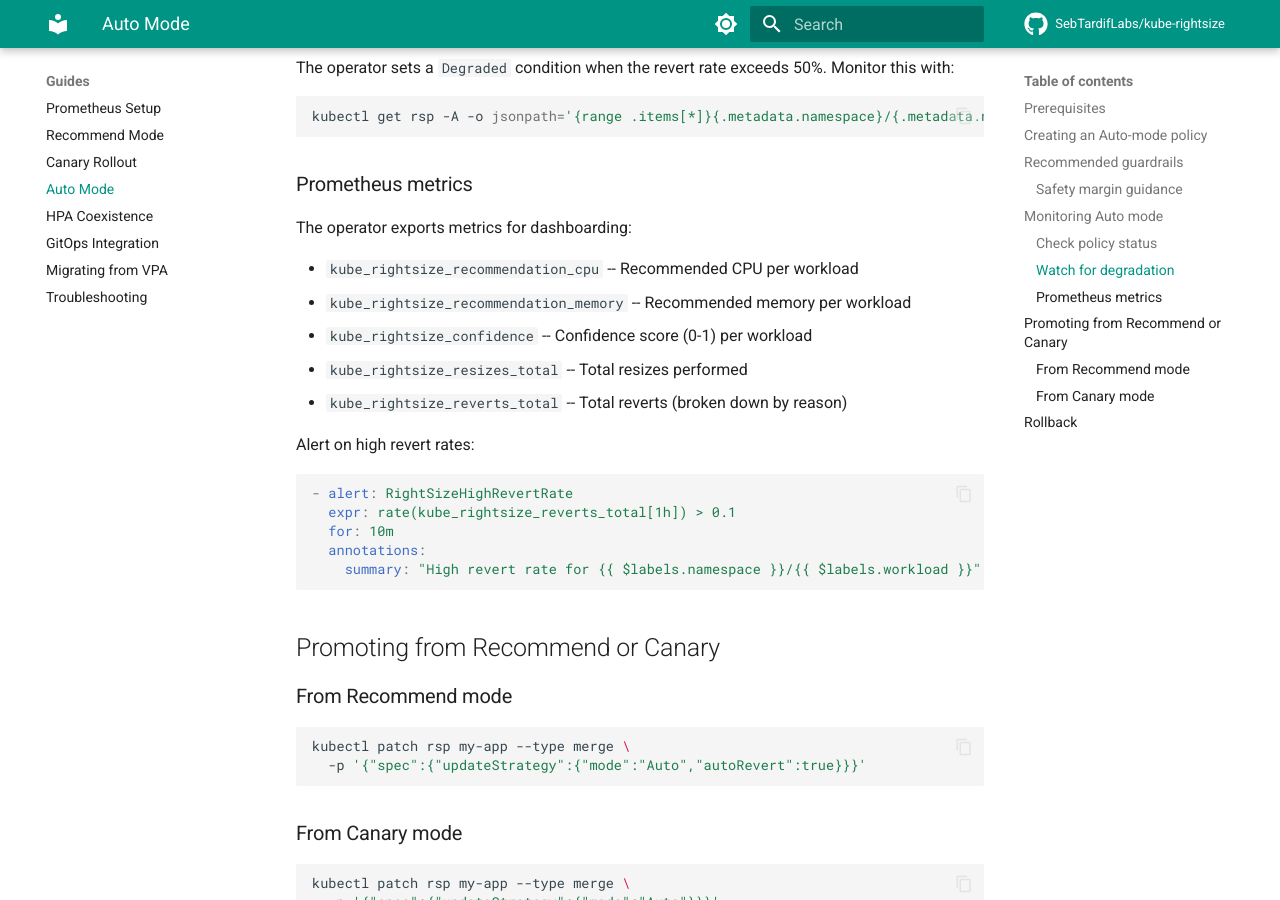
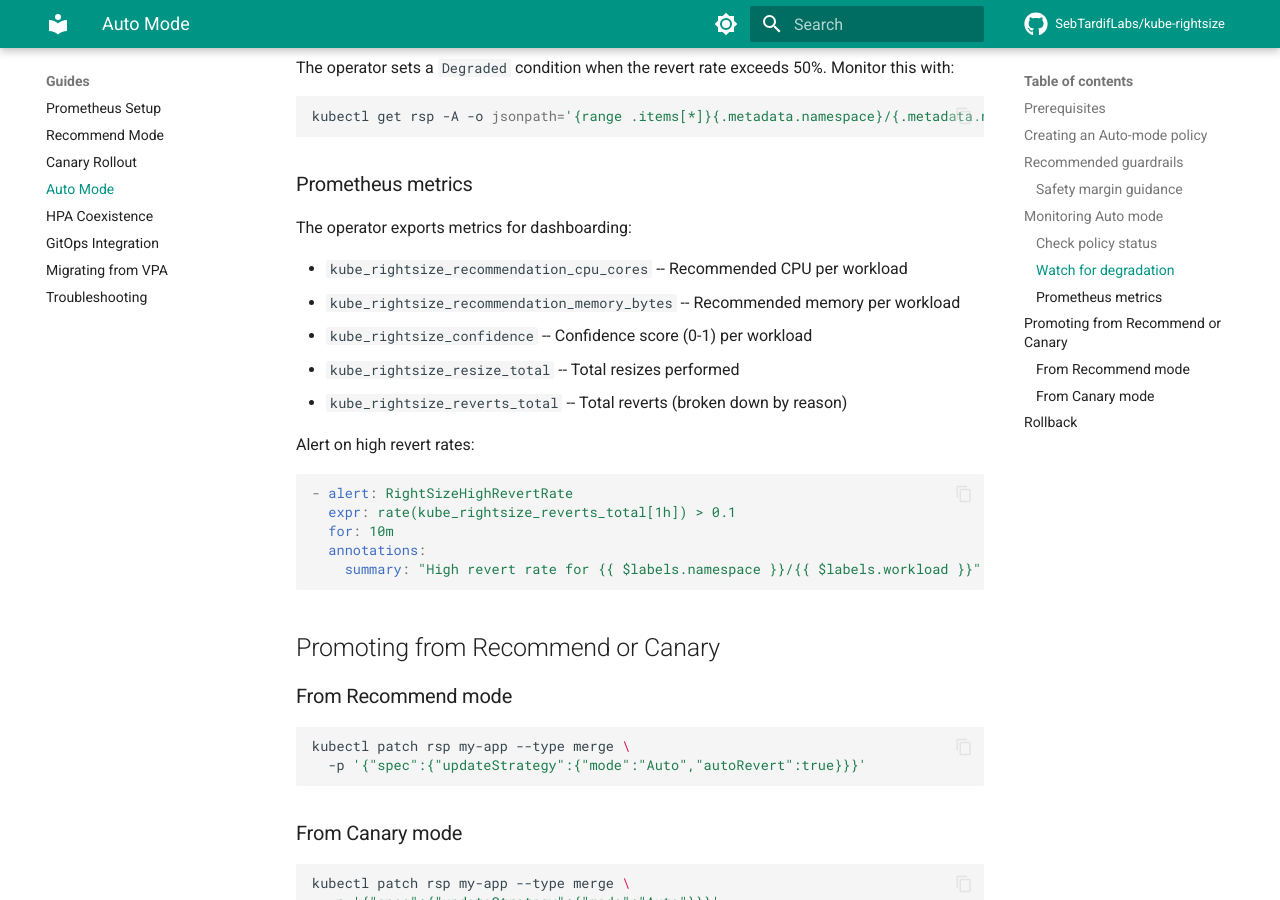
Before and after one commit to attune-io/attune, an MkDocs documentation site: the page built from docs/guides/auto-mode.md, in a window 1280 px wide and 900 px high, scrolled down 2526 px. Built offline with MkDocs 1.6.1 and Material for MkDocs 9.7.7, drawn with Linux system fonts in a browser that asks for light colours; comment, search, counter and statistics services are not loaded.

Commit message:
docs: fix incorrect metric names, stale resource defaults, wrong dashboard path
- Fix 3 Prometheus metric names in auto-mode guide to match actual code:
  kube_rightsize_recommendation_cpu_cores (not _cpu),
  kube_rightsize_recommendation_memory_bytes (not _memory),
  kube_rightsize_resize_total (not _resizes_total)
- Fix resource defaults in configuration reference to match values.yaml:
  memory limit 256Mi (was 128Mi), memory request 128Mi (was 64Mi)
- Fix Grafana dashboard path in Helm README: deploy/grafana/dashboard.json
  (not dashboards/grafana-dashboard.json which does not exist)

Signed-off-by: Sebastien Tardif <sebtardif@ncf.ca>

```diff
--- a/docs/guides/auto-mode.md
+++ b/docs/guides/auto-mode.md
@@ -110,10 +110,10 @@ kubectl get rsp -A -o jsonpath='{range .items[*]}{.metadata.namespace}/{.metadat
 
 The operator exports metrics for dashboarding:
 
-- `kube_rightsize_recommendation_cpu` -- Recommended CPU per workload
-- `kube_rightsize_recommendation_memory` -- Recommended memory per workload
+- `kube_rightsize_recommendation_cpu_cores` -- Recommended CPU per workload
+- `kube_rightsize_recommendation_memory_bytes` -- Recommended memory per workload
 - `kube_rightsize_confidence` -- Confidence score (0-1) per workload
-- `kube_rightsize_resizes_total` -- Total resizes performed
+- `kube_rightsize_resize_total` -- Total resizes performed
 - `kube_rightsize_reverts_total` -- Total reverts (broken down by reason)
 
 Alert on high revert rates:
```
Also changed, not shown: charts/kube-rightsize/README.md (+1 -1 lines), docs/reference/configuration.md (+2 -2 lines), 1 other file.
